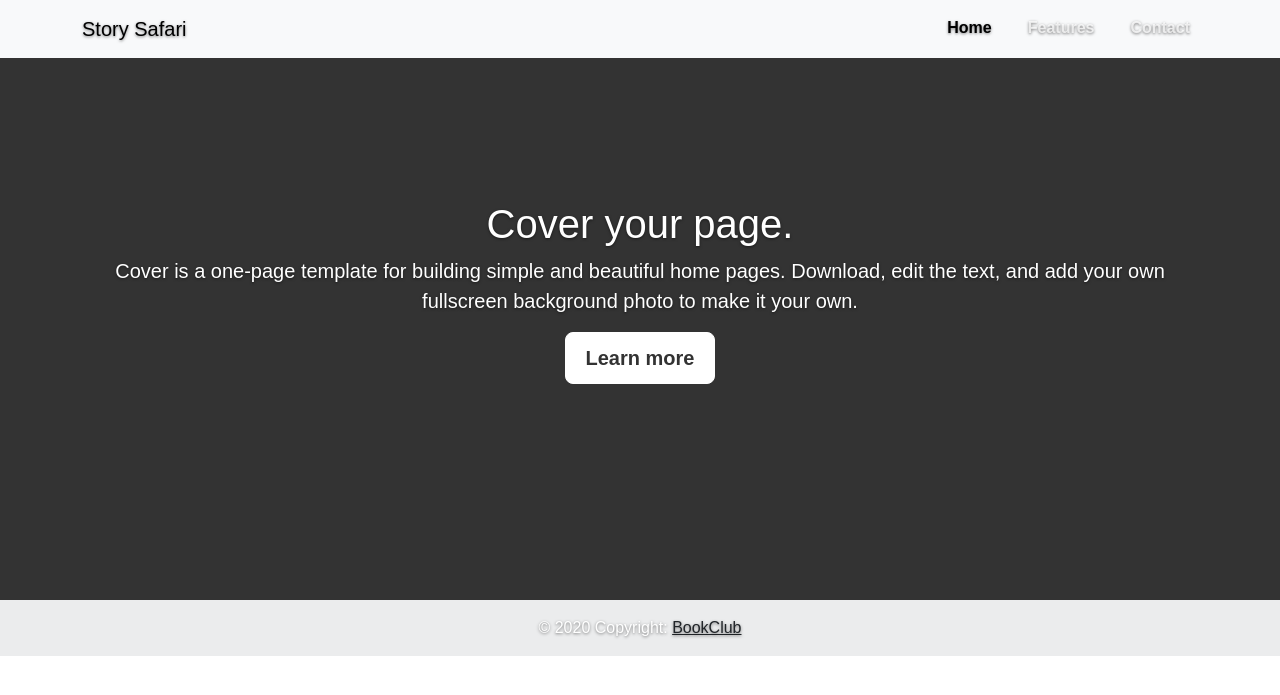
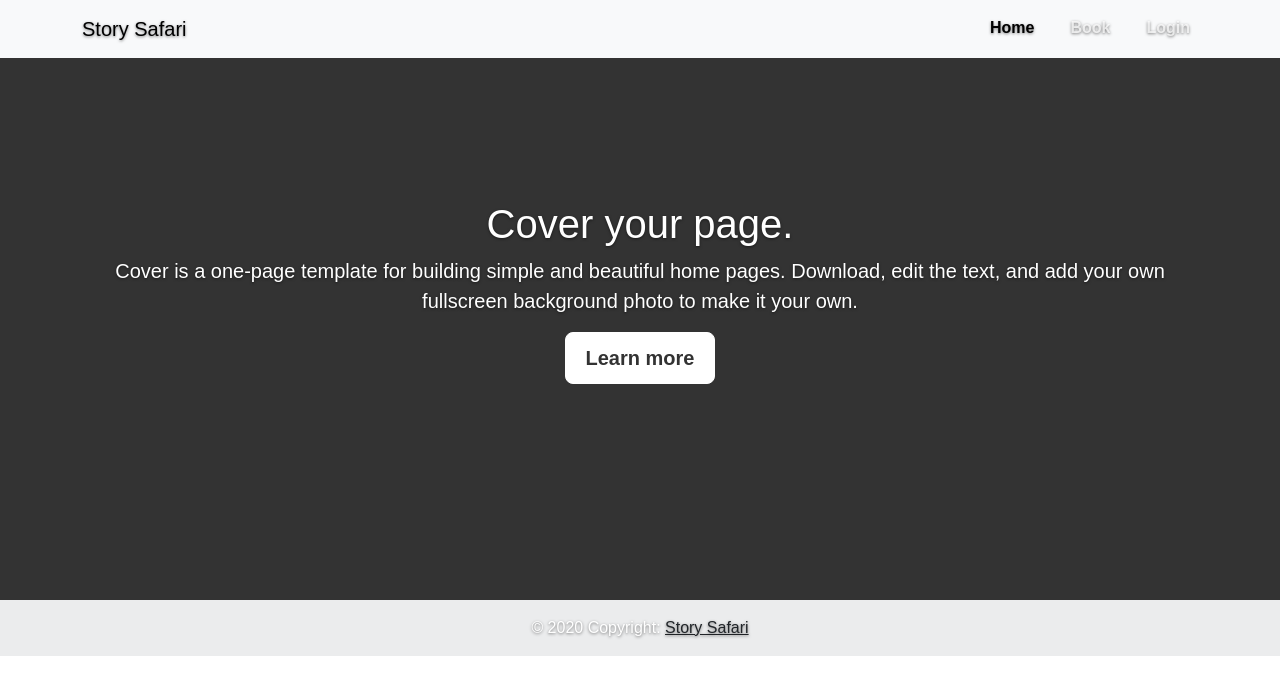
Before and after one commit to xiaojieee/FlaskForceFemmes, a Python web app: template application/templates/home.html in a window 1280 px wide. Shown: the top 695 px of the page. Run offline with Jinja, Linux system fonts and the light colour scheme; the template is opened without the code that fills it, so the values that code supplies are empty.

Commit message:
updated nav bar

```diff
--- a/application/templates/layout.html
+++ b/application/templates/layout.html
@@ -24,10 +24,10 @@
                 <a class="nav-link active" aria-current="page" href="#">Home</a>
               </li>
               <li class="nav-item">
-                <a class="nav-link" href="#">Features</a>
+                <a class="nav-link" href="#">Book</a>
               </li>
               <li class="nav-item">
-                <a class="nav-link" href="#">Contact</a>
+                <a class="nav-link" href="#">Login</a>
               </li>
             </ul>
           </div>
@@ -49,7 +49,7 @@
   <footer class="bg-light text-center text-lg-start">
     <div class="text-center p-3" style="background-color: rgba(0, 0, 0, 0.05);">
       © 2020 Copyright:
-      <a class="text-dark" href="/home">BookClub</a>
+      <a class="text-dark" href="/home">Story Safari</a>
     </div>
   </footer>
 
```
